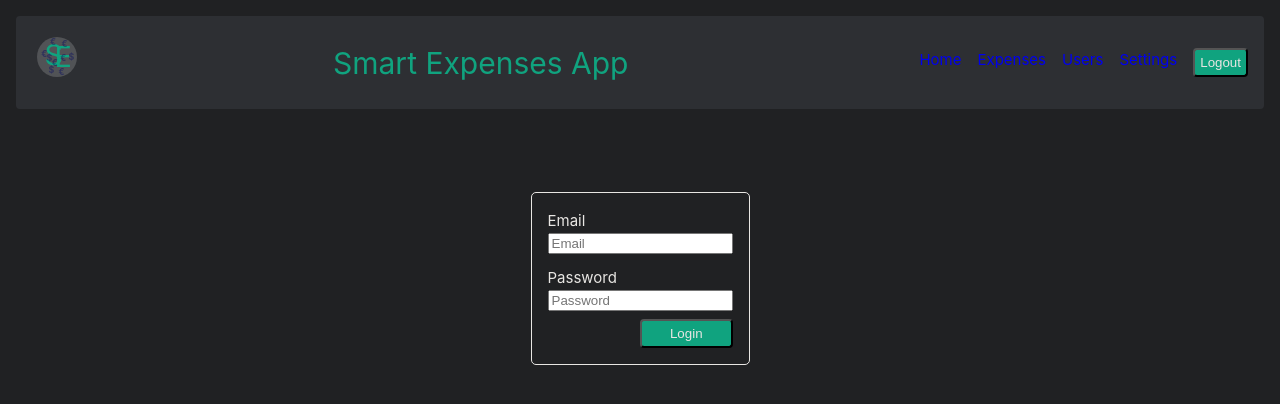
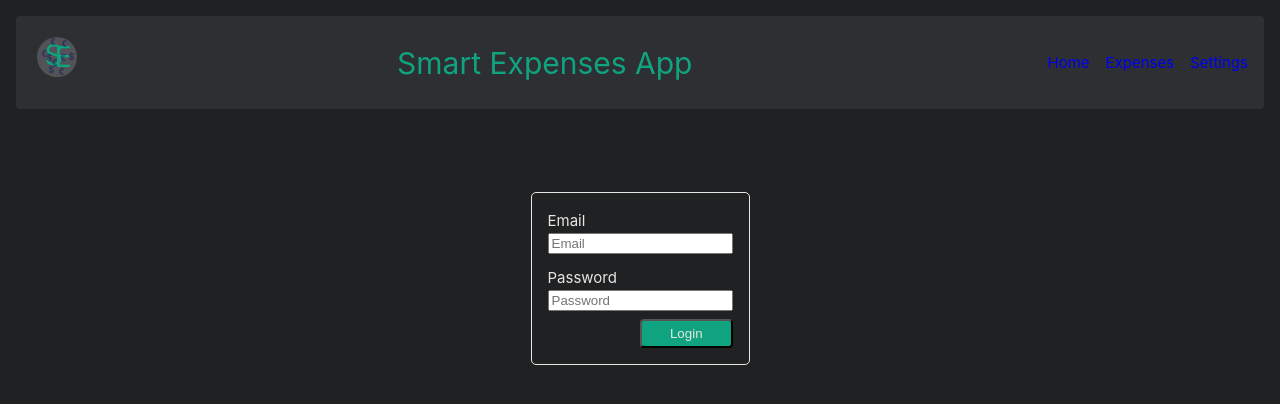
Before and after one commit to Rednaxela-Code/SmartExpenses, a Vue app in the folder SmartExpenses.Client/: page /login in a window 1280 px wide. Shown: the top 404 px of the page. Built offline with nearby package versions, Linux system fonts and the light colour scheme; the HTML template or start-up script is replaced by a standard one.

Commit message:
Show logout button only when logged in.

```diff
--- a/SmartExpenses.Client/src/components/layout/AppHeader.vue
+++ b/SmartExpenses.Client/src/components/layout/AppHeader.vue
@@ -1,7 +1,7 @@
 <script setup lang="ts">
 import {useAuth} from "@/utils/useAuth.ts";
 
-const {logout} = useAuth()
+const {token, logout} = useAuth()
 
 </script>
 
@@ -15,9 +15,8 @@ const {logout} = useAuth()
       <ul>
         <RouterLink to="/">Home</RouterLink>
         <RouterLink to="/expense">Expenses</RouterLink>
-        <RouterLink to="/user">Users</RouterLink>
         <RouterLink to="/">Settings</RouterLink>
-        <button class="btn-p" @click="logout">Logout</button>
+        <button v-if="token !== null" class="btn-p" @click="logout">Logout</button>
       </ul>
     </nav>
   </header>
```
